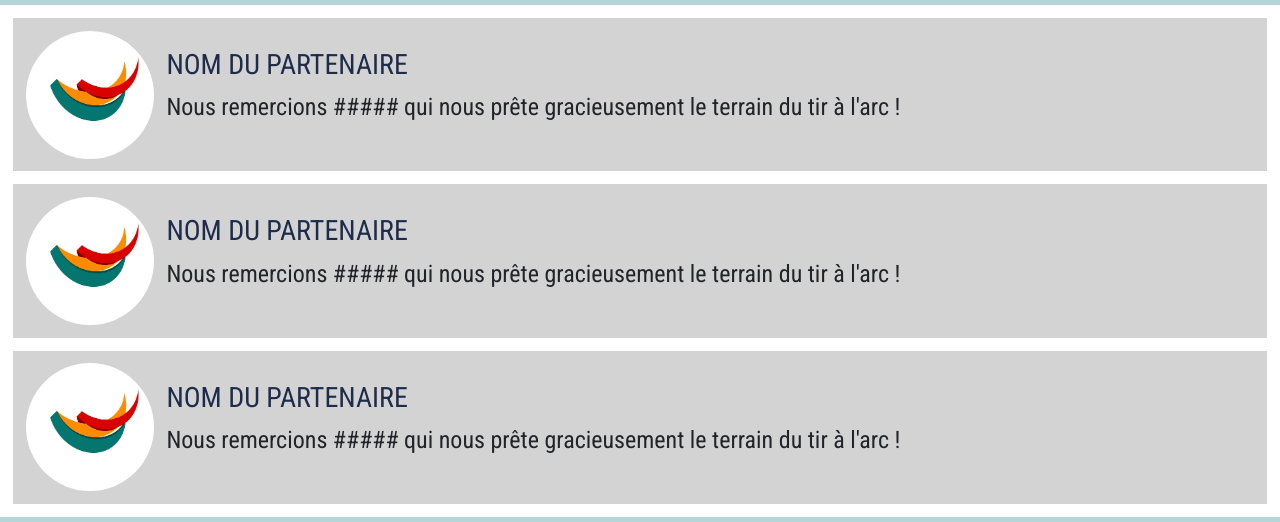
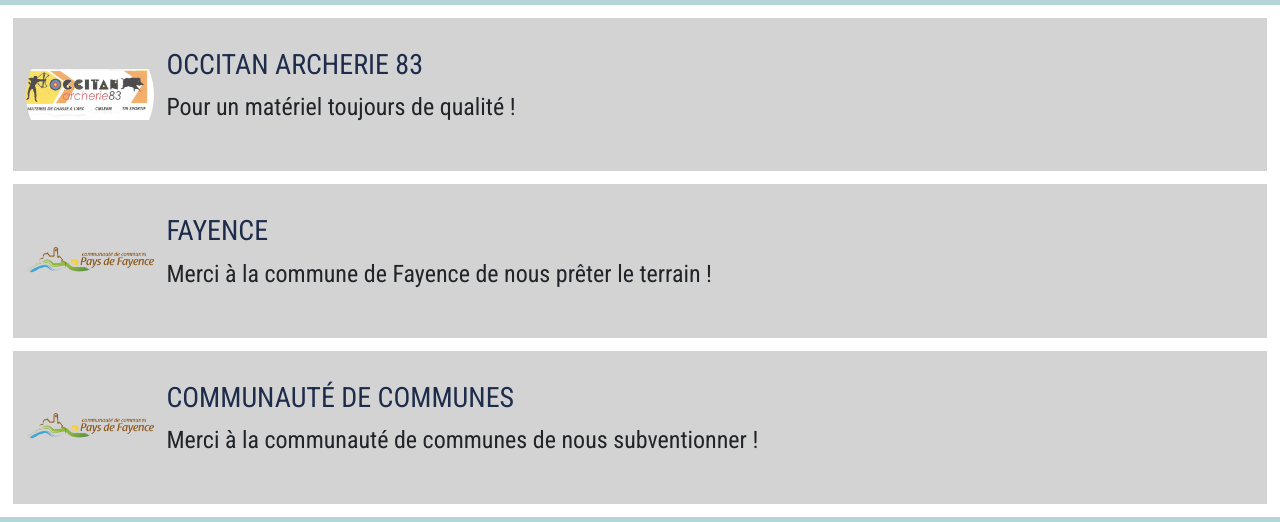
Before and after one commit to archers-fayence/accueil, a plain HTML site: page partenaires.html in a window 1280 px wide. Shown: the part 223-745 px from the top of the page. Drawn offline with nearby package versions, Linux system fonts and the light colour scheme.

Commit message:
updatedpartne

```diff
--- a/partenaires.html
+++ b/partenaires.html
@@ -75,33 +75,35 @@
 			<!-- Fin de la nav bar -->
 	<div class="part_container">
 
-		<img src="pics/PH.png">
+		<img src="pics/occitan.jpg">
 
 		<div class="part_text">
-			<a href="#"><h3>Nom du partenaire</h3></a>
-			<p>Nous remercions ##### qui nous prête gracieusement le terrain du tir à l'arc !</p>
+			<a href="https://www.archerie83.com"><h3>Occitan archerie 83</h3></a>
+			<p>Pour un matériel toujours de qualité !</p>
 		</div>
 	</div>
 
 	<div class="part_container">
 
-		<img src="pics/PH.png">
+		<img src="pics/fayence.png">
 
 		<div class="part_text">
-			<a href="#"><h3>Nom du partenaire</h3></a>
-			<p>Nous remercions ##### qui nous prête gracieusement le terrain du tir à l'arc !</p>
+			<a href="https://www.paysdefayence.com/"><h3>Fayence</h3></a>
+			<p>Merci à la commune de Fayence de nous prêter le terrain !</p>
 		</div>
 	</div>
 
 	<div class="part_container">
 
-		<img src="pics/PH.png">
+		<img src="pics/fayence.png">
 
 		<div class="part_text">
-			<a href="#"><h3>Nom du partenaire</h3></a>
-			<p>Nous remercions ##### qui nous prête gracieusement le terrain du tir à l'arc !</p>
+			<a href="https://www.cc-paysdefayence.fr/"><h3>Communauté de communes</h3></a>
+			<p>Merci à la communauté de communes de nous subventionner !</p>
 		</div>
 	</div>
+
+
 
 	<!-- Footer -->
 			<div class="footer">
--- a/style_partenaires.css
+++ b/style_partenaires.css
@@ -10,7 +10,7 @@
 .part_container img{
 	width: 10vw;
 	height: 10vw;
-	object-fit: cover;
+	object-fit: contain;
 	border-radius: 50%;
 	margin-right: 1vw;
 }
```
Also changed, not shown: pics/fayence.png (added), pics/occitan.jpg (added).
